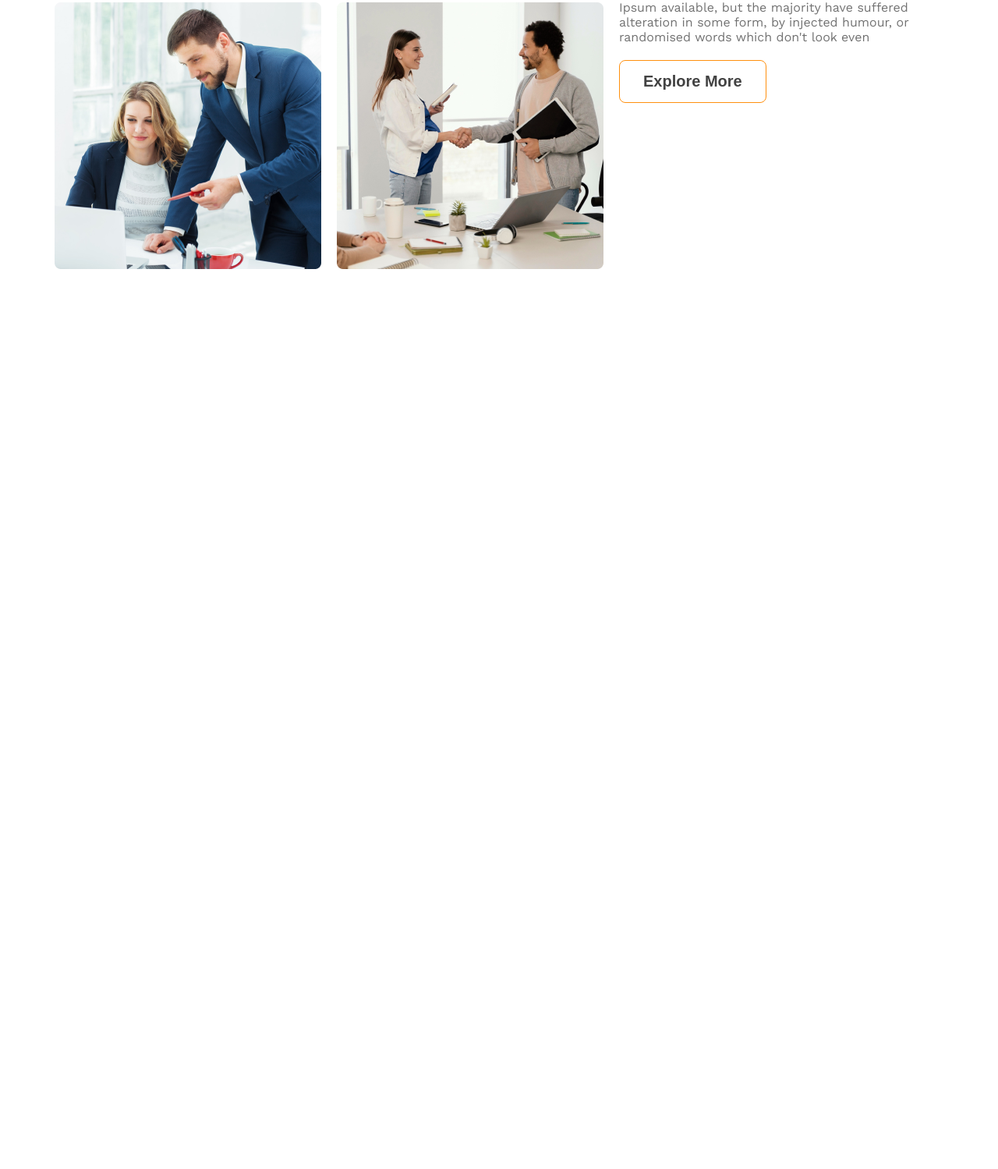
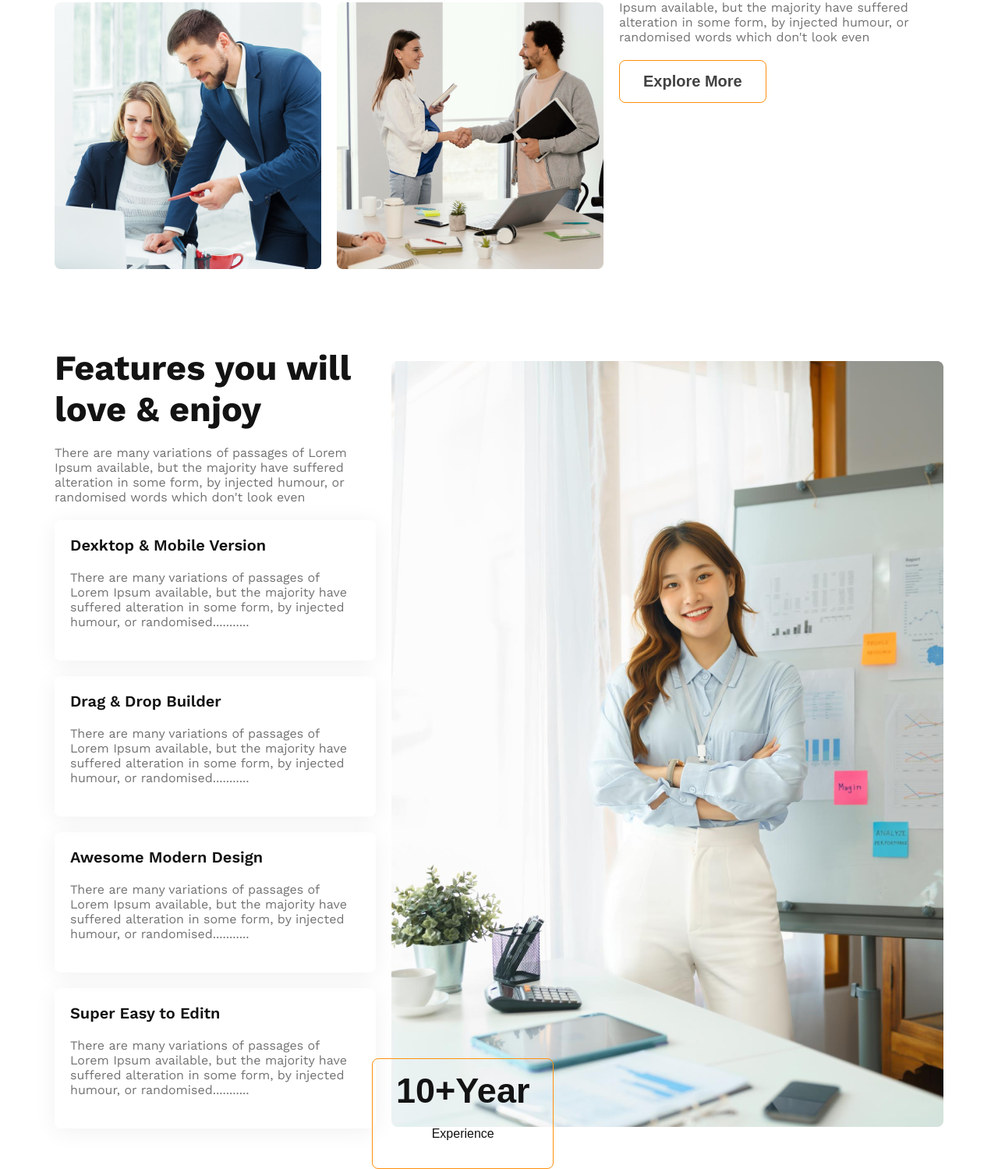
Before and after one commit to Sk-Monir/G3-Architects-Html-Css-Responsive, a plain HTML site: page index.html in a window 1280 px wide. Shown: the part 1399-2898 px from the top of the page at 78% size. Before the commit the page ends 1844 px from the top, so only its background shows below. Drawn offline with nearby package versions, Linux system fonts and the light colour scheme.

Commit message:
your feature section add

```diff
--- a/css/style.css
+++ b/css/style.css
@@ -129,7 +129,40 @@ header{
     grid-template-columns: repeat(2, 1fr);
     gap: 20px;
  }
-
+  /*------------------------------
+ Your features sec start
+ ------------------------------ */
+ #your_features .row{
+    gap: 20px;
+ }
+ .your_features_item{
+    margin-bottom: 20px;
+    padding: 20px;
+    border-radius: 8px;
+    box-shadow: 0px 4px 30px 0px rgba(0, 0, 0, 0.06);
+ }
+ .your_features_item .sec_ttl{
+    font-size: 20px;
+    font-weight: 600;
+ }
+ .your_features_img{
+    position: relative;
+}
+.your_features_img .btn{
+    position: absolute;
+    bottom: -50px;
+    left: -25px;
+    z-index: 1;
+ }
+ .your_features_img .btn h2,
+ .your_features_img .btn p{
+    color: #131313;
+    transition: all linear .3s;
+ }
+ .your_features_img .btn:hover h2,
+ .your_features_img .btn:hover p{
+    color: #fff;
+ }
  /* ----------------------------
     main section start
  -------------------------------*/
--- a/index.html
+++ b/index.html
@@ -47,7 +47,8 @@
                     <img src="images/team4.png" alt="">
                 </div>
                 <div class="our_features_text">
-                    <h2 class="sec_ttl"><span class="gray">Quick list</span> of Our <span class="yellow">Features</span></h2>
+                    <h2 class="sec_ttl"><span class="gray">Quick list</span> of Our <span class="yellow">Features</span>
+                    </h2>
                     <p class="sec_text">There are many variations of passages of Lorem Ipsum available, but the majority
                         have suffered alteration in some form, by injected humour, or randomised words which don't look
                         even</p>
@@ -60,11 +61,47 @@
         <section id="your_features">
             <div class="container row">
                 <div class="your_features_text">
-
+                    <h2 class="sec_ttl">Features you will love & enjoy</h2>
+                    <p class="sec_text">There are many variations of passages of Lorem Ipsum available, but the majority
+                        have suffered alteration in some form, by injected humour, or randomised words which don't look
+                        even</p>
+                    <div class="your_features_items">
+                        <div class="your_features_item">
+                            <h4 class="sec_ttl">Dexktop & Mobile Version</h4>
+                            <p class="sec_text">There are many variations of passages of Lorem Ipsum available, but the
+                                majority have
+                                suffered alteration in some form, by injected humour, or randomised...........</p>
+                        </div>
+                        <div class="your_features_item">
+                            <h4 class="sec_ttl">Drag & Drop Builder</h4>
+                            <p class="sec_text">There are many variations of passages of Lorem Ipsum available, but the
+                                majority have
+                                suffered alteration in some form, by injected humour, or randomised...........</p>
+                        </div>
+                        <div class="your_features_item">
+                            <h4 class="sec_ttl">Awesome Modern Design</h4>
+                            <p class="sec_text">There are many variations of passages of Lorem Ipsum available, but the
+                                majority have
+                                suffered alteration in some form, by injected humour, or randomised...........</p>
+                        </div>
+                        <div class="your_features_item">
+                            <h4 class="sec_ttl">Super Easy to Editn</h4>
+                            <p class="sec_text">There are many variations of passages of Lorem Ipsum available, but the
+                                majority have
+                                suffered alteration in some form, by injected humour, or randomised...........</p>
+                        </div>
+                    </div>
+                </div>
+                <div class="your_features_img">
+                    <img src="images/architect.png" alt="">
+                    <button class="btn">
+                        <h2 class="sec_ttl">10+Year</h2>
+                        <p class="sec_text">Experience</p>
+                    </button>
                 </div>
             </div>
         </section>
-
+        <!-- Some Facts section start  -->
     </main>
     <!-- main section End -->
 </body>
```
